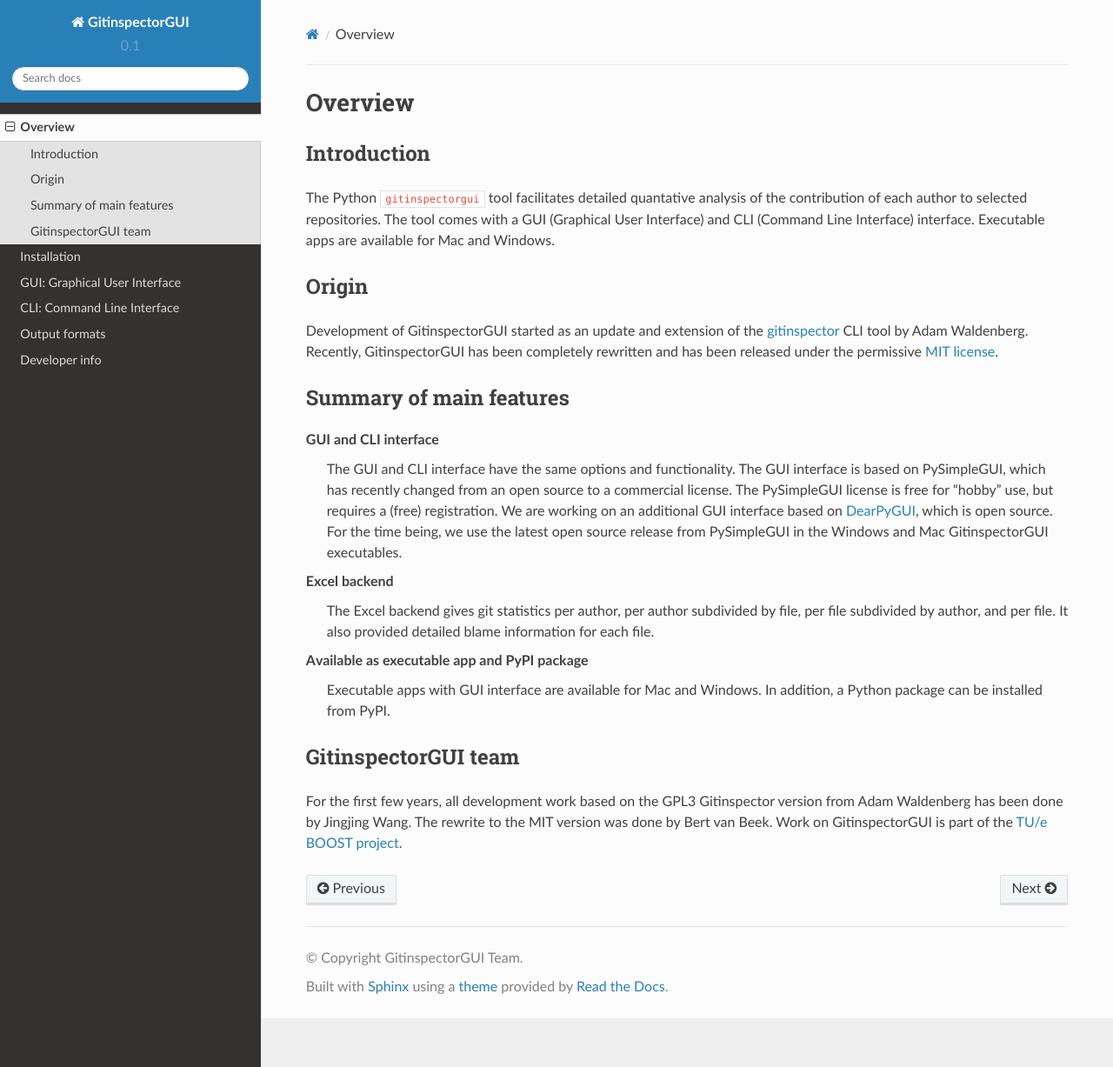
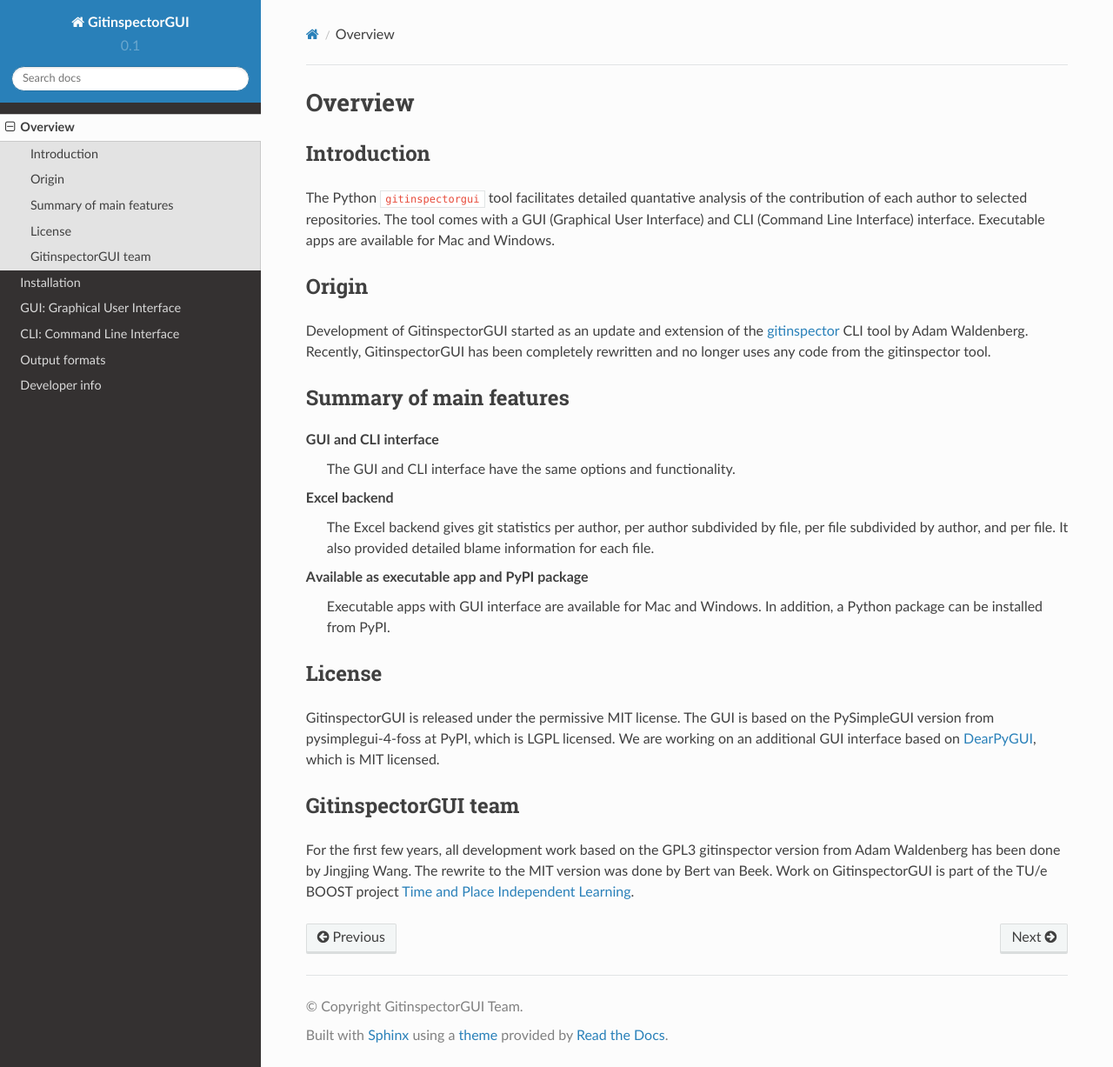
Before and after one commit to davbeek/gitinspectorgui-rtd, a Sphinx documentation site: the page built from docs/source/overview.rst, in a window 1280 px wide and 1227 px high. Shown: the whole window at 87% size. Built offline with Sphinx 7.4.7 and the Read the Docs theme 2.0.0, drawn with Linux system fonts in a browser that asks for light colours.

Commit message:
Rewrite overview and update license info

```diff
--- a/docs/source/overview.rst
+++ b/docs/source/overview.rst
@@ -12,20 +12,13 @@
 ------
 Development of GitinspectorGUI started as an update and extension of the
 `gitinspector <https://github.com/ejwa/gitinspector>`_ CLI tool by Adam
-Waldenberg. Recently, GitinspectorGUI has been completely rewritten and has been
-released under the permissive `MIT license
-<https://en.wikipedia.org/wiki/MIT_License>`_.
+Waldenberg. Recently, GitinspectorGUI has been completely rewritten and no
+longer uses any code from the gitinspector tool.
 
 Summary of main features
 ------------------------
 GUI and CLI interface
-  The GUI and CLI interface have the same options and functionality. The GUI
-  interface is based on PySimpleGUI, which has recently changed from an open
-  source to a commercial license. The PySimpleGUI license is free for "hobby"
-  use, but requires a (free) registration. We are working on an additional GUI
-  interface based on `DearPyGUI <https://github.com/hoffstadt/DearPyGui>`_,
-  which is open source. For the time being, we use the latest open source
-  release from PySimpleGUI in the Windows and Mac GitinspectorGUI executables.
+  The GUI and CLI interface have the same options and functionality.
 
 Excel backend
   The Excel backend gives git statistics per author, per author subdivided by
@@ -36,10 +29,17 @@
   Executable apps with GUI interface are available for Mac and Windows. In
   addition, a Python package can be installed from PyPI.
 
+License
+-------
+GitinspectorGUI is released under the permissive MIT license. The GUI is based
+on the PySimpleGUI version from pysimplegui-4-foss at PyPI, which is LGPL
+licensed. We are working on an additional GUI interface based on `DearPyGUI
+<https://github.com/hoffstadt/DearPyGui>`_, which is MIT licensed.
+
 GitinspectorGUI team
 --------------------
-For the first few years, all development work based on the GPL3 Gitinspector
+For the first few years, all development work based on the GPL3 gitinspector
 version from Adam Waldenberg has been done by Jingjing Wang. The rewrite to the
-MIT version was done by Bert van Beek. Work on GitinspectorGUI is part of
-the `TU/e BOOST project
+MIT version was done by Bert van Beek. Work on GitinspectorGUI is part of the
+TU/e BOOST project `Time and Place Independent Learning
 <https://boost.tue.nl/projects/ict-tools-to-support-tpil-in-project-groups/>`_.
```
